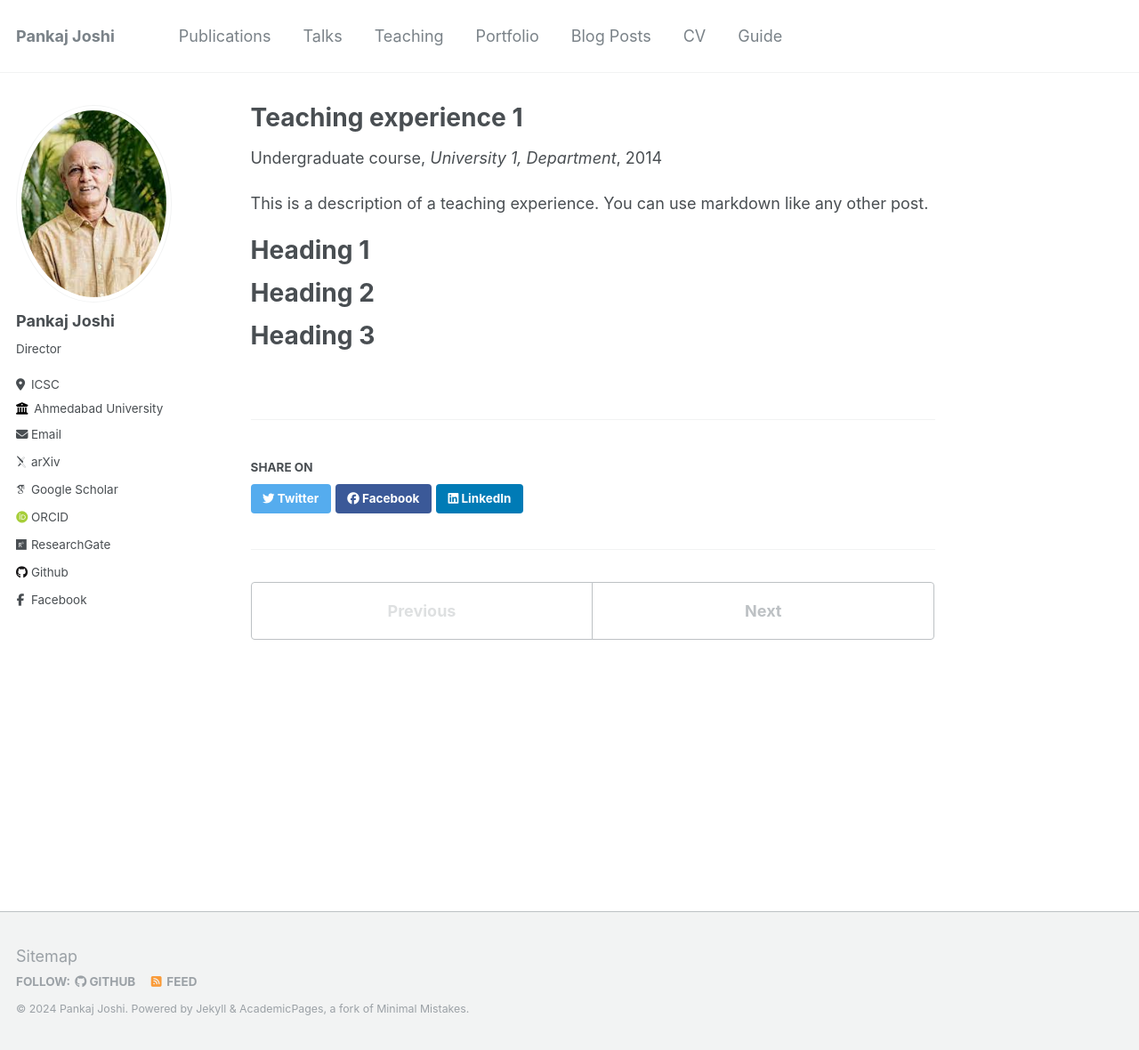
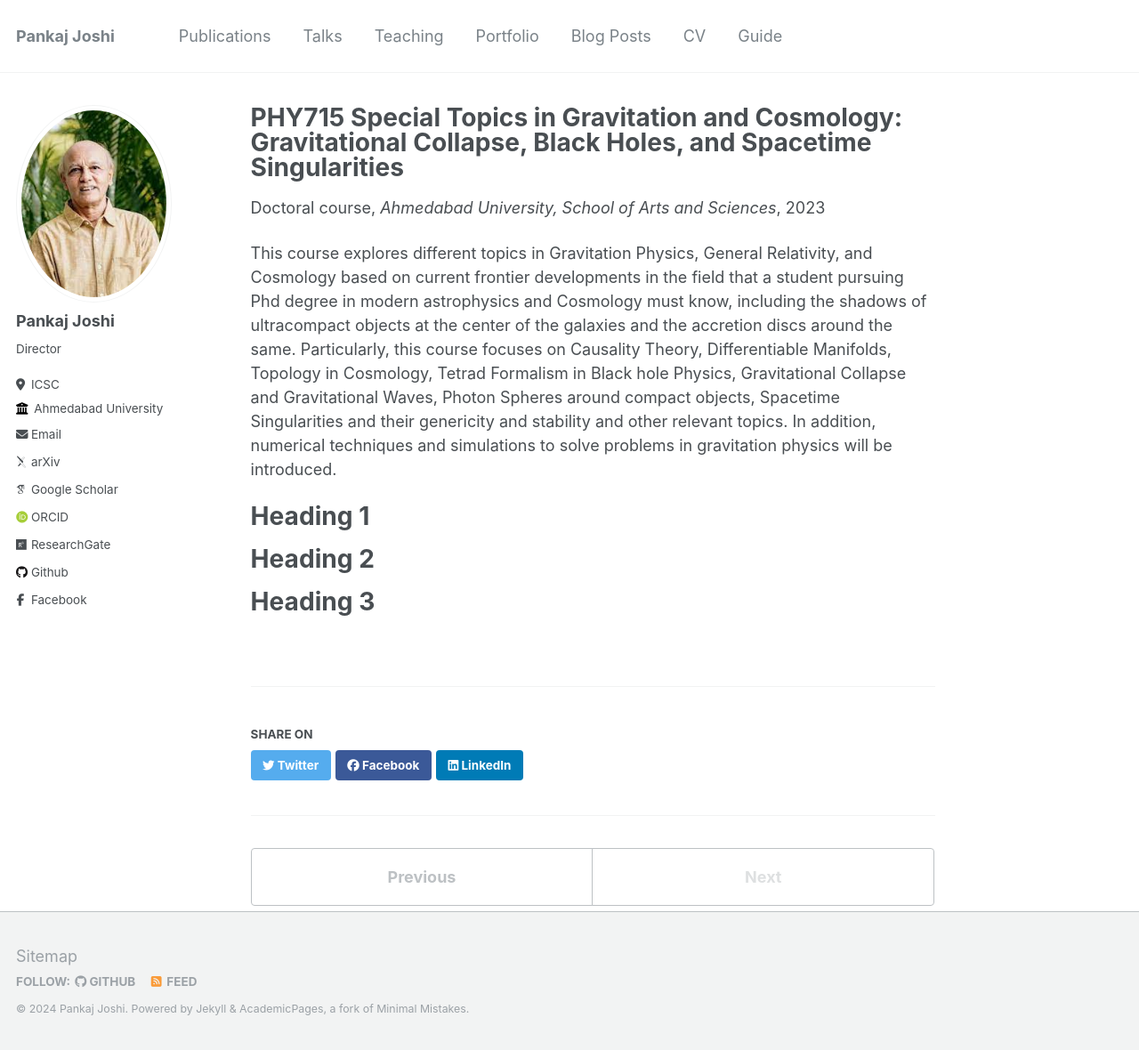
Before and after one commit to Pankaj-S-Joshi/Pankaj-S-Joshi.github.io, a Jekyll site: the page built from _teaching/2014-spring-teaching-1.md, in a window 1280 px wide and 1180 px high. Shown: the whole window at 89% size. Built offline with Jekyll 4.4.1, drawn with Linux system fonts in a browser that asks for light colours; some web fonts are replaced.

Commit message:
Update 2014-spring-teaching-1.md
Changed the description of the courses taught by Sir Pankaj Joshi

```diff
--- a/_teaching/2014-spring-teaching-1.md
+++ b/_teaching/2014-spring-teaching-1.md
@@ -1,14 +1,32 @@
 ---
-title: "Teaching experience 1"
+title: "PHY715 Special Topics in Gravitation and Cosmology: Gravitational Collapse, Black Holes, and Spacetime Singularities"
 collection: teaching
-type: "Undergraduate course"
+type: "Doctoral course"
 permalink: /teaching/2014-spring-teaching-1
-venue: "University 1, Department"
-date: 2014-01-01
-location: "City, Country"
+venue: "Ahmedabad University, School of Arts and Sciences"
+date: 01-01-2023
+location: "Ahmedabad,India"
 ---
 
-This is a description of a teaching experience. You can use markdown like any other post.
+This course explores different topics in
+Gravitation Physics, General Relativity, and
+Cosmology based on current frontier
+developments in the field that a student
+pursuing Phd degree in modern astrophysics
+and Cosmology must know, including the
+shadows of ultracompact objects at the center of
+the galaxies and the accretion discs around the
+same. Particularly, this course focuses on
+Causality Theory, Differentiable Manifolds,
+Topology in Cosmology, Tetrad Formalism in
+Black hole Physics, Gravitational Collapse and
+Gravitational Waves, Photon Spheres around
+compact objects, Spacetime Singularities and
+their genericity and stability and other relevant
+topics. In addition, numerical techniques and
+simulations to solve problems in gravitation
+physics will be introduced.
+
 
 Heading 1
 ======
```
